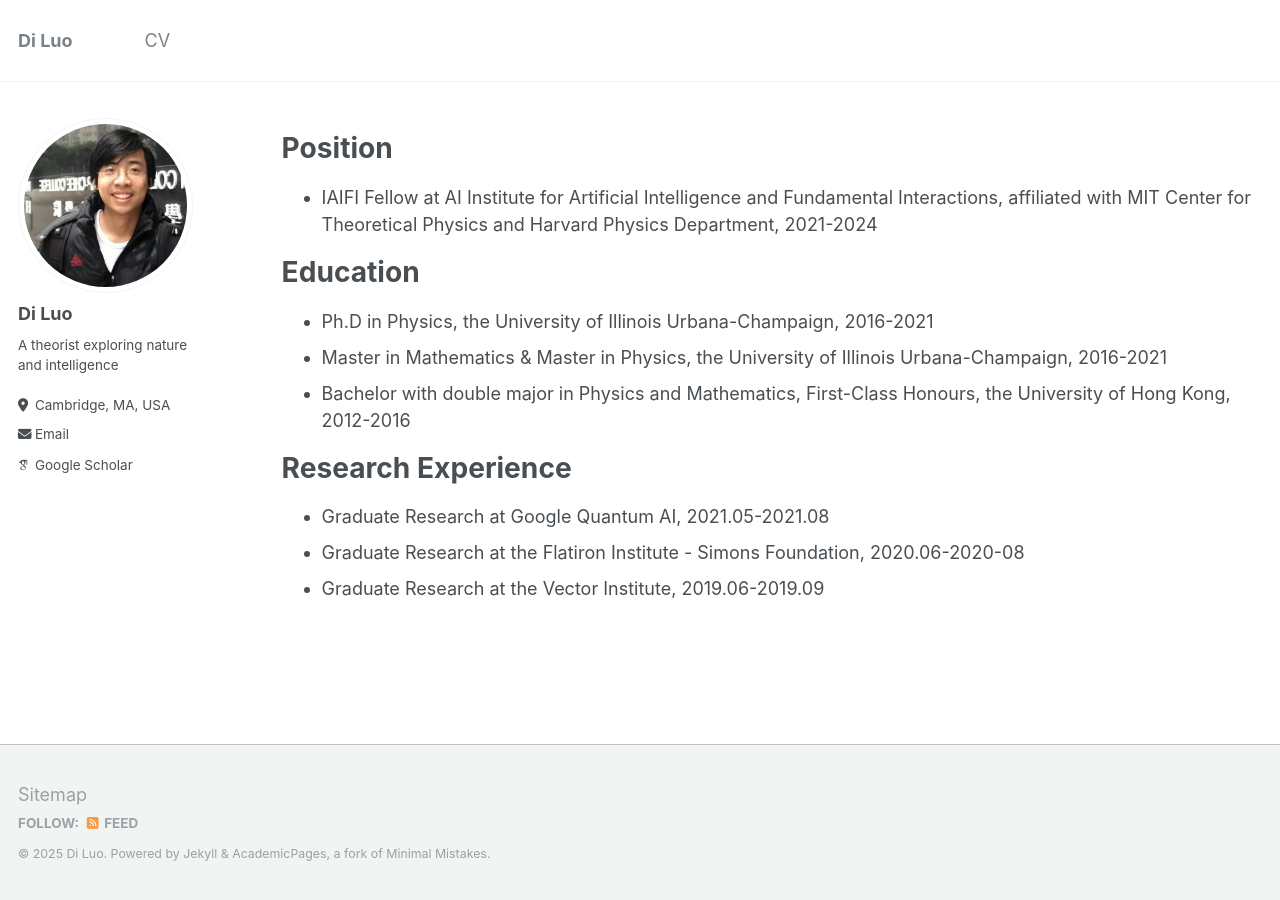
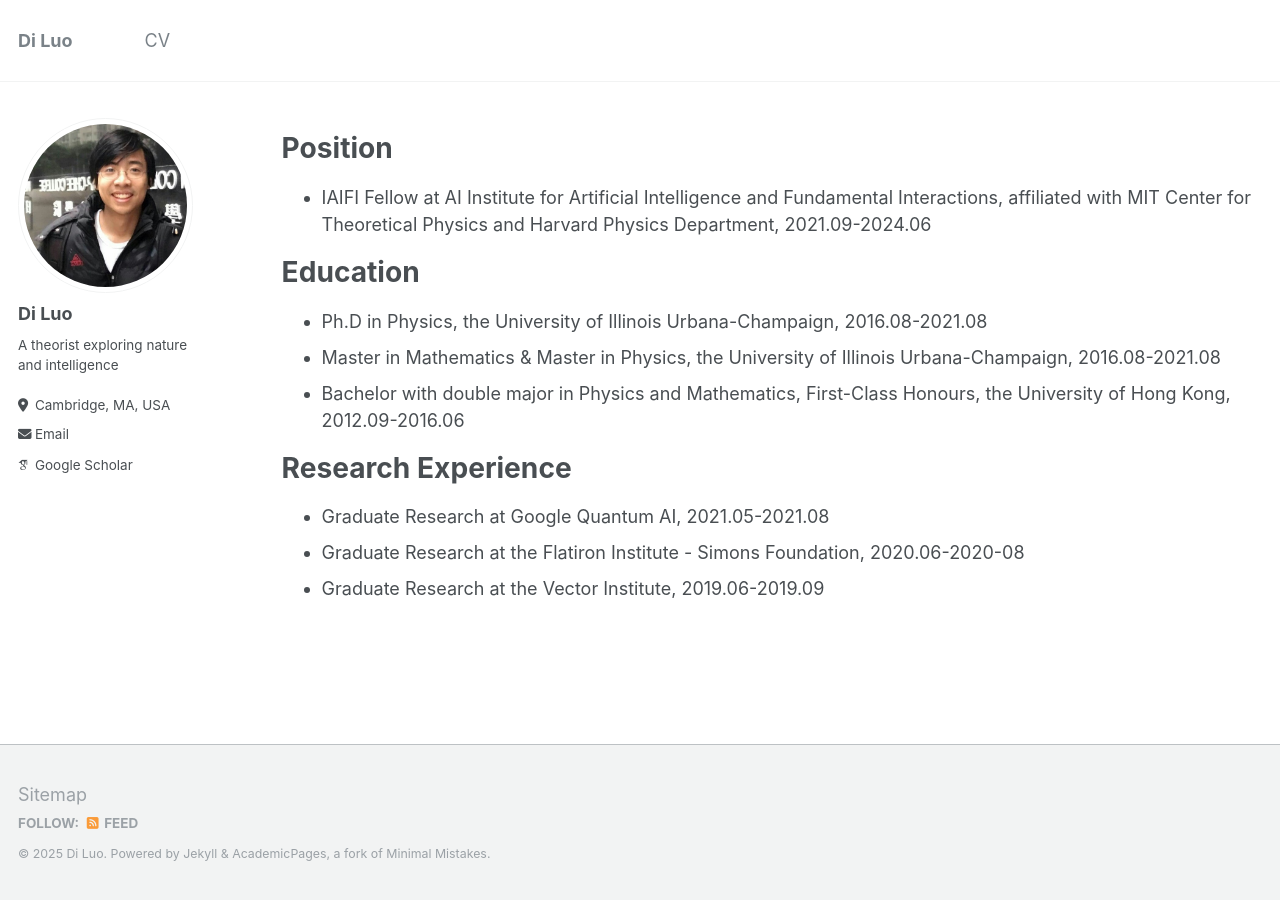
Before and after one commit to diluo28/diluo.github.io, a Jekyll site: the page built from _pages/cv.md, in a window 1280 px wide. Built offline with Jekyll 4.4.1, drawn with Linux system fonts in a browser that asks for light colours; some web fonts are replaced.

Commit message:
Update cv.md

```diff
--- a/_pages/cv.md
+++ b/_pages/cv.md
@@ -11,13 +11,13 @@ redirect_from:
 
 Position
 ======
-* IAIFI Fellow at AI Institute for Artificial Intelligence and Fundamental Interactions, affiliated with MIT Center for Theoretical Physics and Harvard Physics Department, 2021-2024
+* IAIFI Fellow at AI Institute for Artificial Intelligence and Fundamental Interactions, affiliated with MIT Center for Theoretical Physics and Harvard Physics Department, 2021.09-2024.06
 
 Education
 ======
-* Ph.D in Physics, the University of Illinois Urbana-Champaign, 2016-2021
-* Master in Mathematics & Master in Physics, the University of Illinois Urbana-Champaign, 2016-2021
-* Bachelor with double major in Physics and Mathematics,  First-Class Honours, the University of Hong Kong, 2012-2016
+* Ph.D in Physics, the University of Illinois Urbana-Champaign, 2016.08-2021.08
+* Master in Mathematics & Master in Physics, the University of Illinois Urbana-Champaign, 2016.08-2021.08
+* Bachelor with double major in Physics and Mathematics,  First-Class Honours, the University of Hong Kong, 2012.09-2016.06
 
 Research Experience
 ======
```
